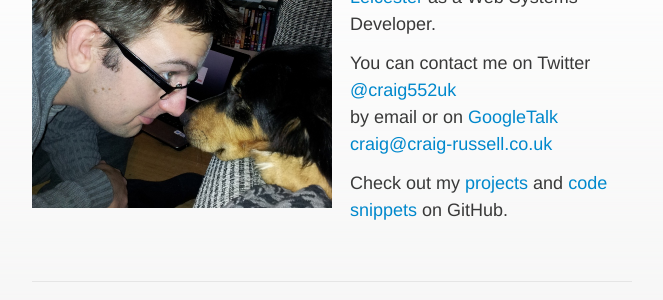
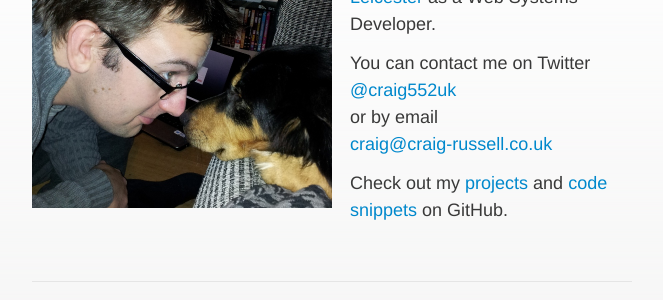
Before and after one commit to craig552uk/craig552uk.github.com, a Jekyll site: the page built from index.html, in a window 1280 px wide. Shown: the part 184-484 px from the top of the page, without its empty margins (308-971 px from the left). Built offline with Jekyll 4.4.1, drawn with Linux system fonts in a browser that asks for light colours; Markdown is read by kramdown in place of the engine named in the settings.

Commit message:
Removed GTalk

```diff
--- a/index.html
+++ b/index.html
@@ -13,7 +13,7 @@ layout: header
   <p>
     You can contact me on Twitter<br/>
     <a href="https://twitter.com/craig552uk">@craig552uk</a><br/>
-    by email or on <a href="http://www.google.com/talk/">GoogleTalk</a><br/>
+    or by email<br/>
     <a itemprop="email" href="&#109;&#097;&#105;&#108;&#116;&#111;:&#099;&#114;&#097;&#105;&#103;&#064;&#099;&#114;&#097;&#105;&#103;&#045;&#114;&#117;&#115;&#115;&#101;&#108;&#108;&#046;&#099;&#111;&#046;&#117;&#107;?&#115;&#117;&#098;&#106;&#101;&#099;&#116;=&#072;&#101;&#121;&#032;&#067;&#114;&#097;&#105;&#103;!">&#099;&#114;&#097;&#105;&#103;&#064;&#099;&#114;&#097;&#105;&#103;&#045;&#114;&#117;&#115;&#115;&#101;&#108;&#108;&#046;&#099;&#111;&#046;&#117;&#107;</a>
   </p>
 
```
